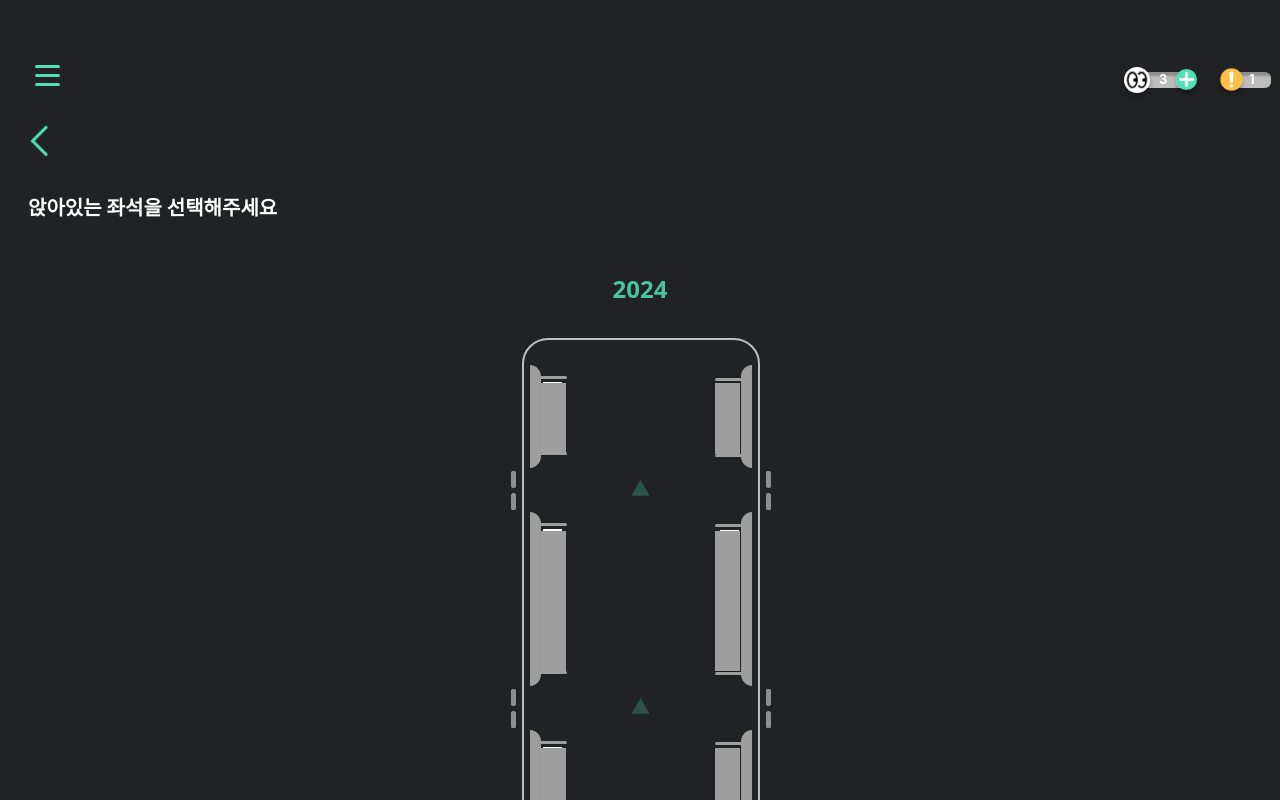
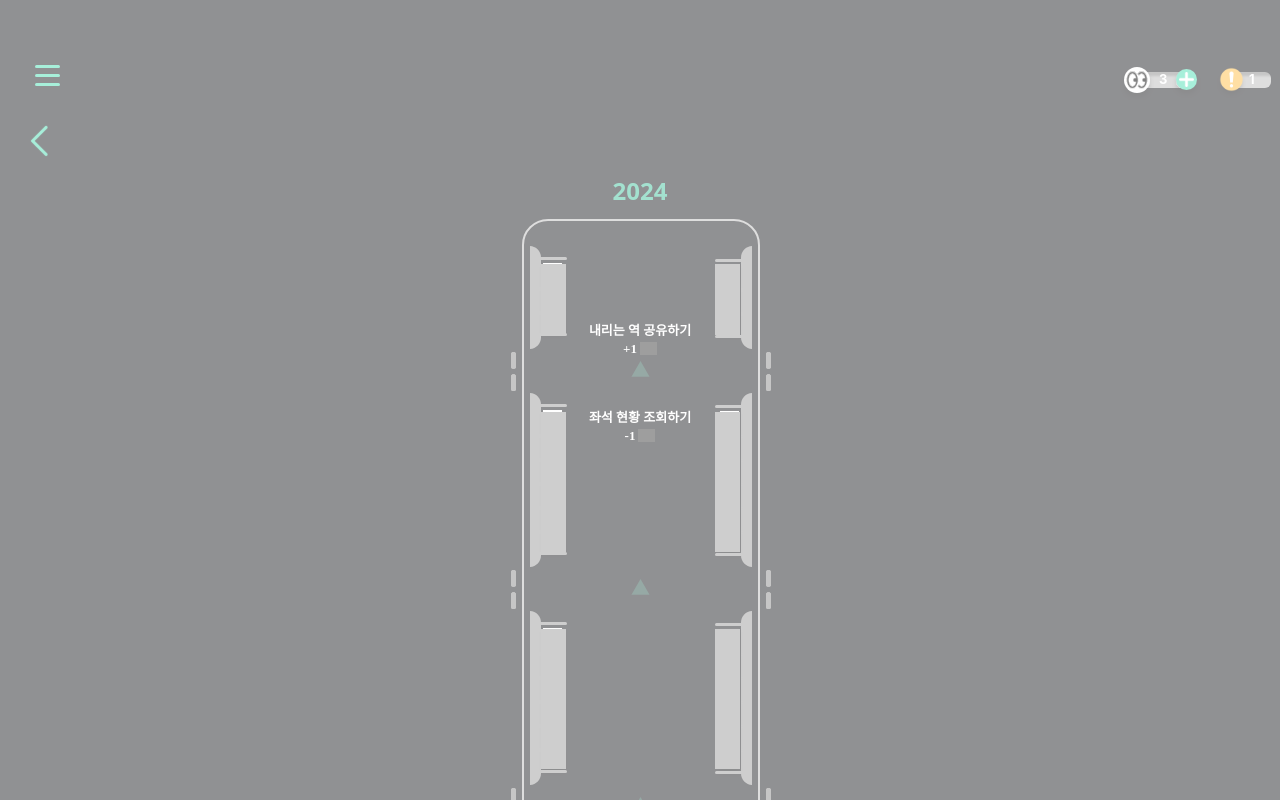
Before and after one commit to NNAERYEOK/NNY-Front, a React (Create React App) app: page /seat in a window 1280 px wide. Shown: the top 800 px of the page. Built offline with nearby package versions, Linux system fonts and the light colour scheme; grey boxes are pictures that could not be loaded.

Commit message:
feat : 모달구현

```diff
--- a/src/pages/SeatPage.js
+++ b/src/pages/SeatPage.js
@@ -1,10 +1,38 @@
-import React from "react";
+import React, { useEffect, useState } from "react";
 import styled, { createGlobalStyle } from "styled-components";
 import train from "../image/train.svg";
 
 import back from "../image/back.svg";
 import TopBar from "../components/TopBar";
 import Seat from "../components/Seat";
+
+import Modal from "../components/Modal";
+
+import BottomModal from "../components/BottomModal";
+
+const SeatPage = () => {
+  const [isOpen, setIsOpen] = useState(true);
+  return (
+    <div>
+      <Background />
+
+      <TopBar />
+      {isOpen && <Modal onClick={() => setIsOpen(!isOpen)} />}
+
+      <Wrapper>
+        <BackIcon />
+        {isOpen || <Text>앉아있는 좌석을 선택해주세요</Text>}
+
+        <Num>2024</Num>
+        <Train>
+          <Seat />
+        </Train>
+      </Wrapper>
+
+      <BottomModal />
+    </div>
+  );
+};
 
 const Background = createGlobalStyle`
   body {
@@ -46,7 +74,7 @@ const Num = styled.div`
 
   color: rgba(79, 224, 182, 0.85);
 
-  margin: 52px auto 0 auto;
+  margin: 17px auto 0 auto;
   display: flex;
   justify-content: center;
 `;
@@ -56,29 +84,9 @@ const Train = styled.div`
   width: 375px;
   height: 758px;
 
-  margin: 21px auto 41px auto;
+  margin: 0 auto 41px auto;
 
   position: relative;
 `;
 
-const SeatPage = () => {
-  return (
-    <div>
-      <Background />
-
-      <TopBar />
-
-      <Wrapper>
-        <BackIcon />
-        <Text>앉아있는 좌석을 선택해주세요</Text>
-
-        <Num>2024</Num>
-        <Train>
-          <Seat />
-        </Train>
-      </Wrapper>
-    </div>
-  );
-};
-
 export default SeatPage;
```
